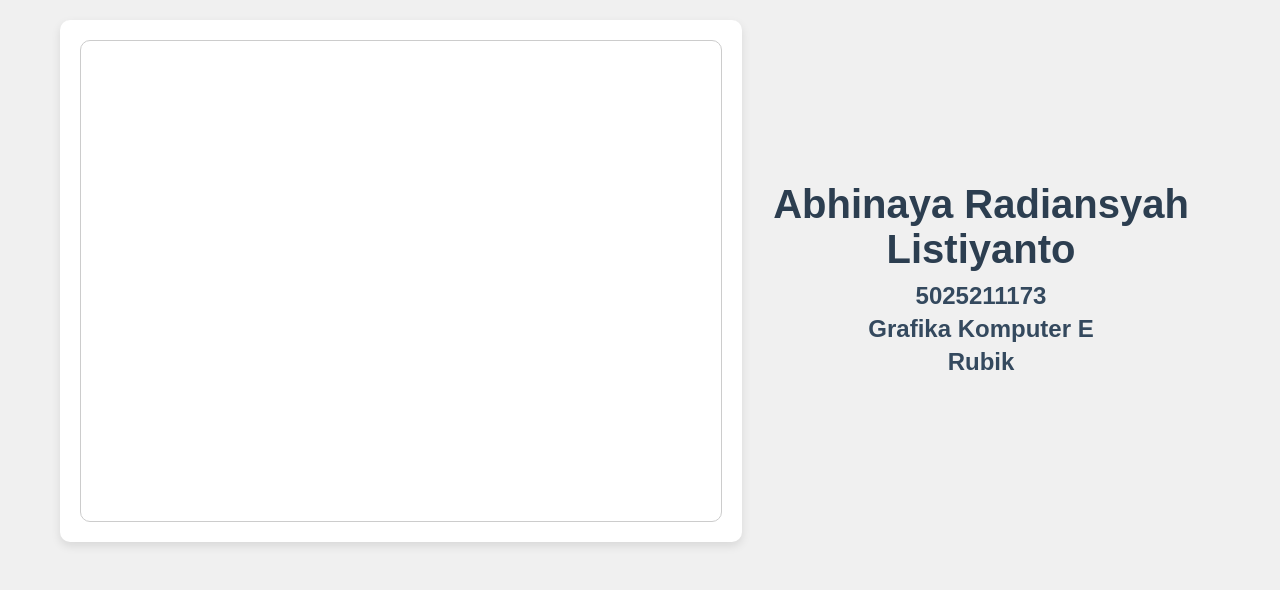
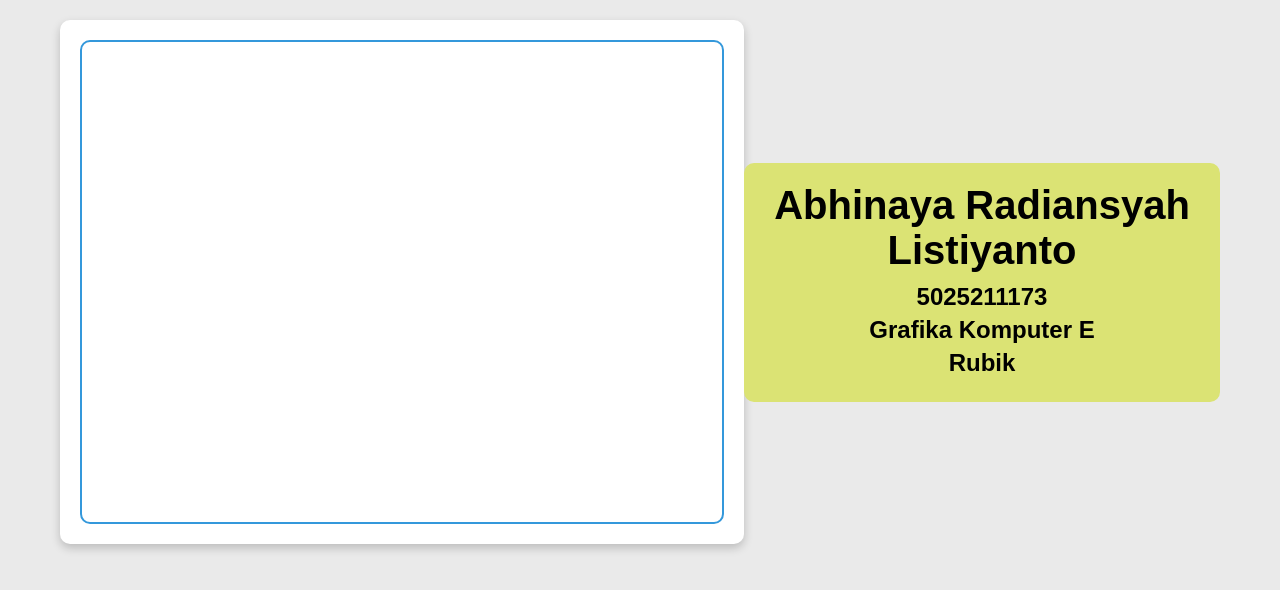
Before and after one commit to Abhinaya173/Tugas-WebGL-Grafkom-E, a plain HTML site: page index.html in a window 1280 px wide. Drawn offline with Linux system fonts and the light colour scheme; no server answers.

Commit message:
New Style

```diff
--- a/style.css
+++ b/style.css
@@ -6,7 +6,7 @@
 
 body {
     font-family: 'Arial', sans-serif;
-    background-color: #f0f0f0;
+    background-color: #eaeaea;
     color: #333;
 }
 
@@ -24,9 +24,9 @@ body {
     display: flex;
     justify-content: center;
     align-items: center;
-    background-color: #fff;
+    background-color: #ffffff;
     border-radius: 10px;
-    box-shadow: 0 4px 10px rgba(0, 0, 0, 0.1);
+    box-shadow: 0 4px 10px rgba(0, 0, 0, 0.2);
     padding: 20px;
 }
 
@@ -34,22 +34,25 @@ body {
     flex: 1;
     padding: 20px;
     text-align: center;
+    background-color: #dbe374;
+    border-radius: 10px;
+    color: #ffffff;
 }
 
 h1 {
     font-size: 2.5em;
     margin-bottom: 10px;
-    color: #2c3e50;
+    color: #000000;
 }
 
 h2 {
     font-size: 1.5em;
     margin: 5px 0;
-    color: #34495e;
+    color: #000000;
 }
 
 canvas {
-    border: 1px solid #ccc;
+    border: 2px solid #3498db;
     border-radius: 10px;
 }
 
```
